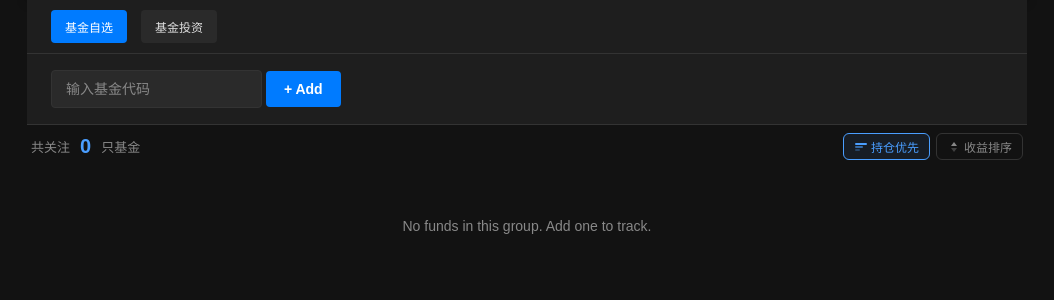
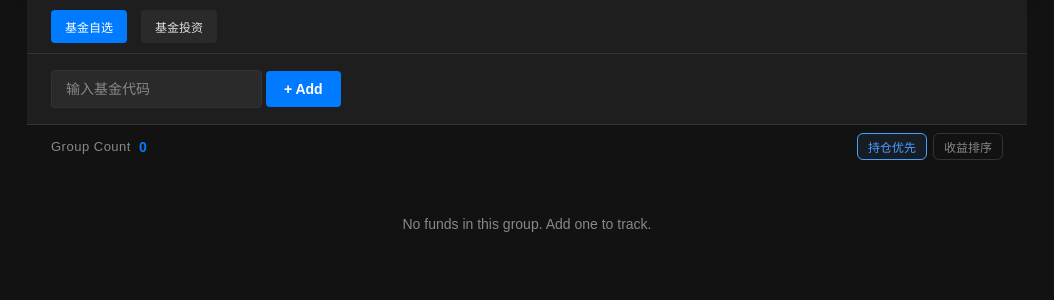
Before and after one commit to candyppppp/fund-analyze, a Flask app: page / in a window 1280 px wide. Shown: the part 63-363 px from the top of the page, without its empty margins (113-1167 px from the left). Run offline with Flask 3, Linux system fonts and the light colour scheme; the visitor is signed in with stand-in values (Sample User, id 1); data that the repository does not hold is empty.

Commit message:
Add files via upload

```diff
--- a/templates/index.html
+++ b/templates/index.html
@@ -28,21 +28,14 @@
             </form>
         </div>
 
-        <div id="fund-list-header" style="display:flex;align-items:center;justify-content:space-between;padding:8px 4px 6px;margin-bottom:4px;">
-            <div style="display:flex;align-items:center;gap:10px;">
-                <span style="font-size:13px;color:#888;">共关注</span>
-                <span id="group-count" style="font-size:20px;font-weight:600;color:#4a9eff;">0</span>
-                <span style="font-size:13px;color:#888;">只基金</span>
+        <div id="fund-list-header" style="display:flex;align-items:center;justify-content:space-between;padding:8px 24px 6px;margin-bottom:2px;">
+            <div style="display:flex;align-items:center;gap:8px;">
+                <span style="font-size:13px;color:#888;letter-spacing:.5px;">Group Count</span>
+                <span id="group-count" class="group-count">0</span>
             </div>
             <div id="sort-controls" style="display:flex;gap:6px;">
-                <button id="sort-holding" class="sort-btn sort-active" data-sort="holding" title="持仓优先">
-                    <svg width="14" height="14" viewBox="0 0 14 14" fill="none" style="vertical-align:middle;margin-right:3px"><rect x="1" y="3" width="12" height="2" rx="1" fill="currentColor"/><rect x="1" y="6" width="8" height="2" rx="1" fill="currentColor" opacity=".6"/><rect x="1" y="9" width="5" height="2" rx="1" fill="currentColor" opacity=".3"/></svg>
-                    持仓优先
-                </button>
-                <button id="sort-return" class="sort-btn" data-sort="return" title="收益排序">
-                    <svg width="14" height="14" viewBox="0 0 14 14" fill="none" style="vertical-align:middle;margin-right:3px"><path d="M7 2L10 6H4L7 2Z" fill="currentColor"/><path d="M7 12L4 8H10L7 12Z" fill="currentColor" opacity=".4"/></svg>
-                    收益排序
-                </button>
+                <button id="sort-holding" class="sort-btn sort-active" data-sort="holding">持仓优先</button>
+                <button id="sort-return" class="sort-btn" data-sort="return">收益排序</button>
             </div>
         </div>
 
```
